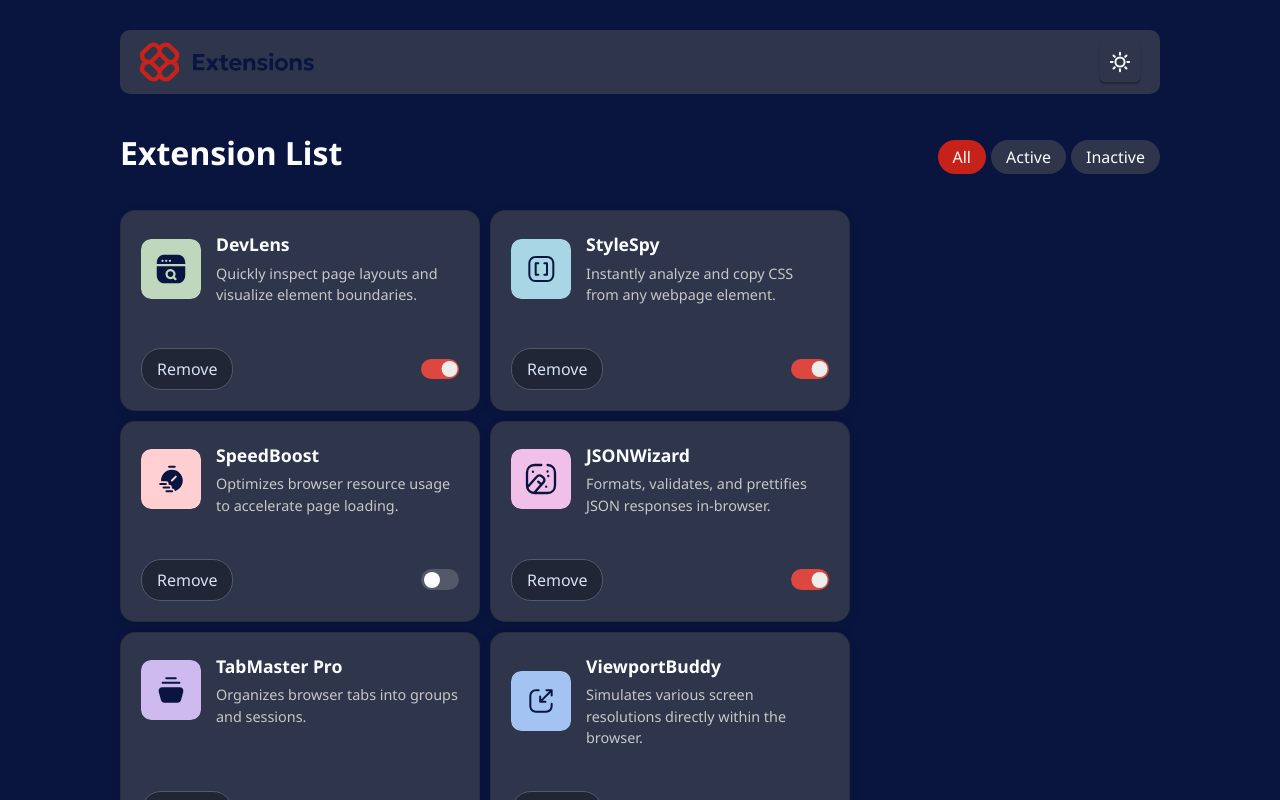
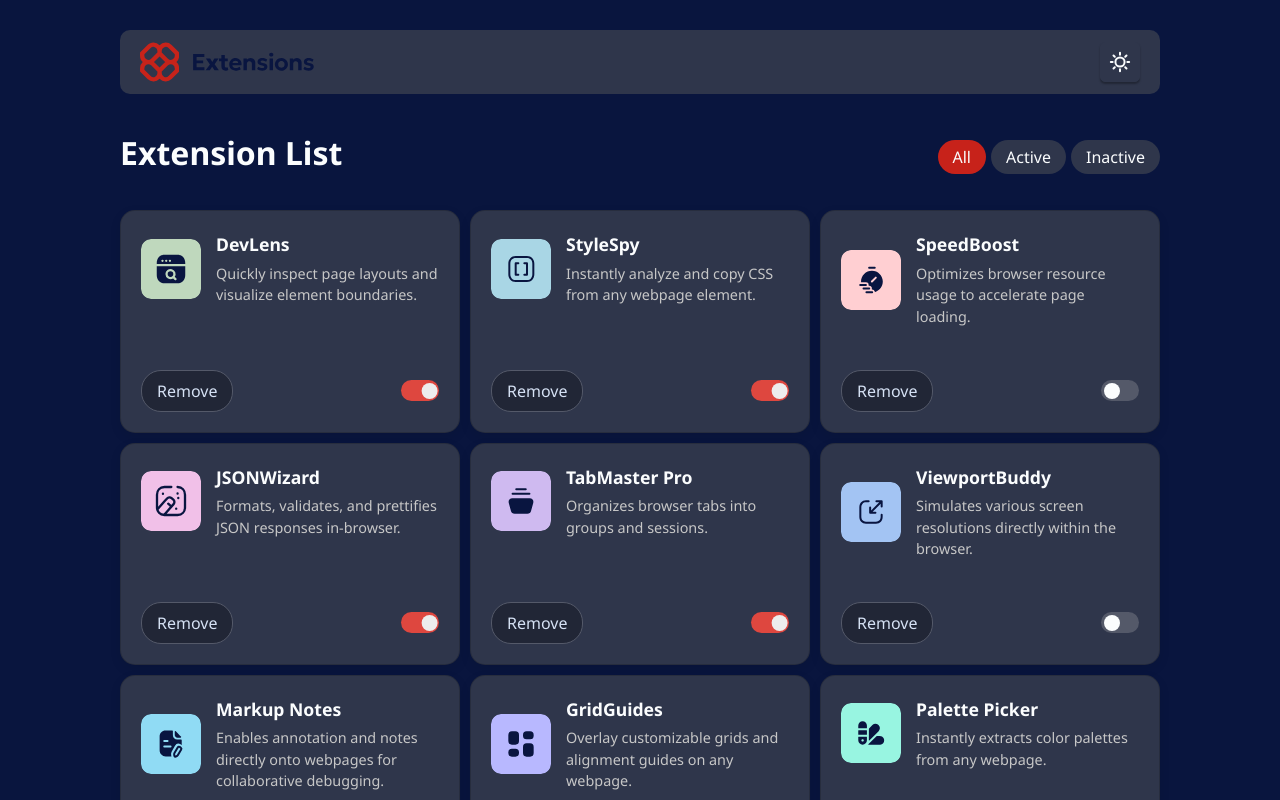
Before and after one commit to olalere-abiodun/Browser-Extension-UI, a React (Vite) app: page / in a window 1280 px wide. Shown: the top 800 px of the page. Built offline with nearby package versions, Linux system fonts and the light colour scheme.

Commit message:
screen card adjusted

```diff
--- a/public/assets/style/index.css
+++ b/public/assets/style/index.css
@@ -109,7 +109,8 @@ body {
 }
 
 .card {
-  width: 360px;
+  flex: 1 1 calc(33.333% - 20px); /* 3 per row with gap */
+  max-width: 360px; /* still limit the max size */
   background-color: hsl(225, 23%, 24%) !important;
   border-radius: 15px !important;
   padding: 20px;
```
